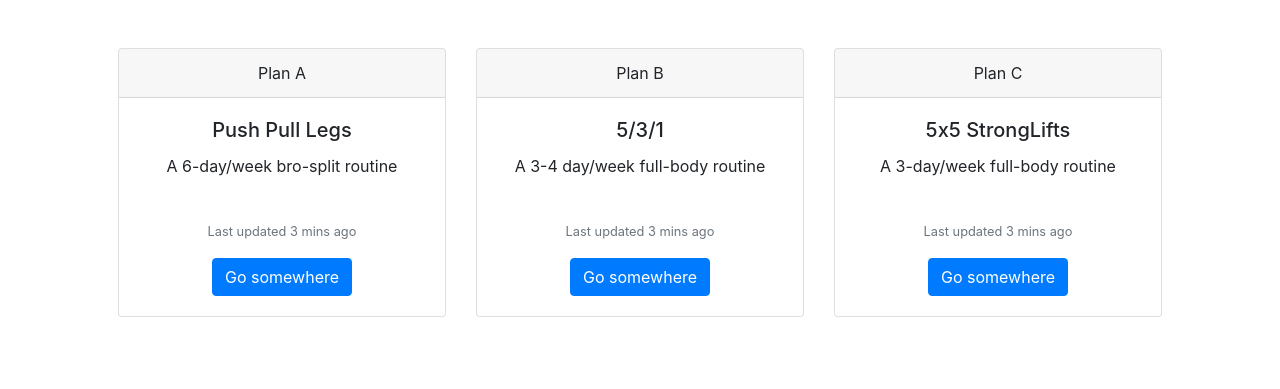
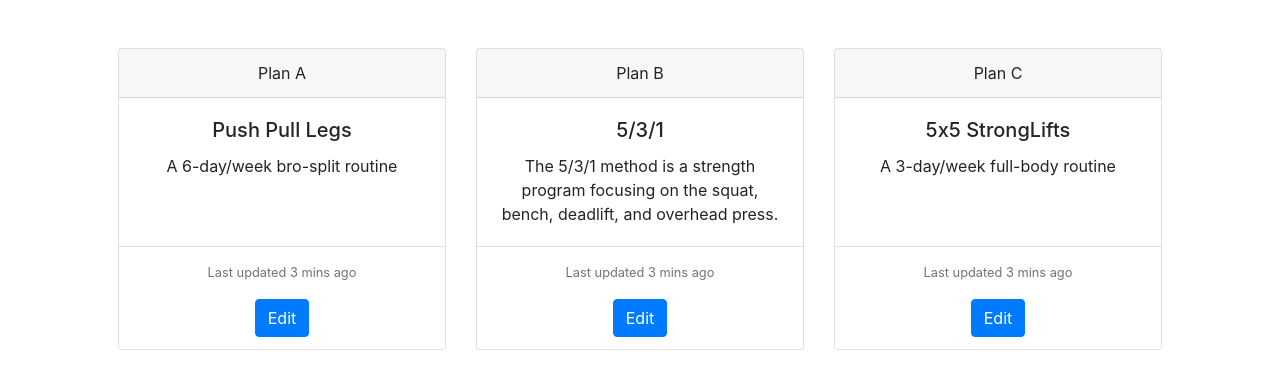
Before and after one commit to teetajp/gym-planner, a Flask app: page /plans in a window 1280 px wide. Shown: the part 64-453 px from the top of the page. Run offline with Flask 2, Linux system fonts and the light colour scheme; the visitor is signed in with stand-in values (Sample User, id 1); some libraries are stand-ins or nearby versions.

Commit message:
Prototype workout planner page

```diff
--- a/app/templates/plans.html
+++ b/app/templates/plans.html
@@ -14,22 +14,28 @@
                     <h5 class="card-title">Push Pull Legs</h5>
                     <p class="card-text">A 6-day/week bro-split routine</p>
                 </div>
-                <div class="card-body">
-                    <p class="card-text"><small class="text-muted">Last updated 3 mins ago</small></p>
-                    <a href="#" class="btn btn-primary">Go somewhere</a>
-                </div>
+                <ul class="list-group list-group-flush">
+                    <li class="list-group-item">
+                        <p class="card-text"><small class="text-muted">Last updated 3 mins ago</small></p>
+{#                        <a href="#" class="btn btn-primary">Start Session</a>#}
+                        <a href="#" class="btn btn-primary">Edit</a>
+                    </li>
+                </ul>
             </div>
             <div class="card">
                 <div class="card-header">Plan B</div>
 
                 <div class="card-body">
                     <h5 class="card-title">5/3/1</h5>
-                    <p class="card-text">A 3-4 day/week full-body routine</p>
+                    <p class="card-text">The 5/3/1 method is a strength program focusing on the squat, bench, deadlift, and overhead press.</p>
                 </div>
-                <div class="card-body">
-                    <p class="card-text"><small class="text-muted">Last updated 3 mins ago</small></p>
-                    <a href="#" class="btn btn-primary">Go somewhere</a>
-                </div>
+                <ul class="list-group list-group-flush">
+                    <li class="list-group-item">
+                        <p class="card-text"><small class="text-muted">Last updated 3 mins ago</small></p>
+{#                        <a href="#" class="btn btn-danger">Start Session</a>#}
+                        <a href="#" class="btn btn-primary">Edit</a>
+                    </li>
+                </ul>
             </div>
             <div class="card">
                 <div class="card-header">Plan C</div>
@@ -38,10 +44,13 @@
                     <h5 class="card-title">5x5 StrongLifts</h5>
                     <p class="card-text">A 3-day/week full-body routine</p>
                 </div>
-                <div class="card-body">
-                    <p class="card-text"><small class="text-muted">Last updated 3 mins ago</small></p>
-                    <a href="#" class="btn btn-primary">Go somewhere</a>
-                </div>
+                <ul class="list-group list-group-flush">
+                    <li class="list-group-item">
+                        <p class="card-text"><small class="text-muted">Last updated 3 mins ago</small></p>
+{#                        <a href="#" class="btn btn-primary">Start Session</a>#}
+                        <a href="#" class="btn btn-primary">Edit</a>
+                    </li>
+                </ul>
             </div>
         </div>
     </div>
```
